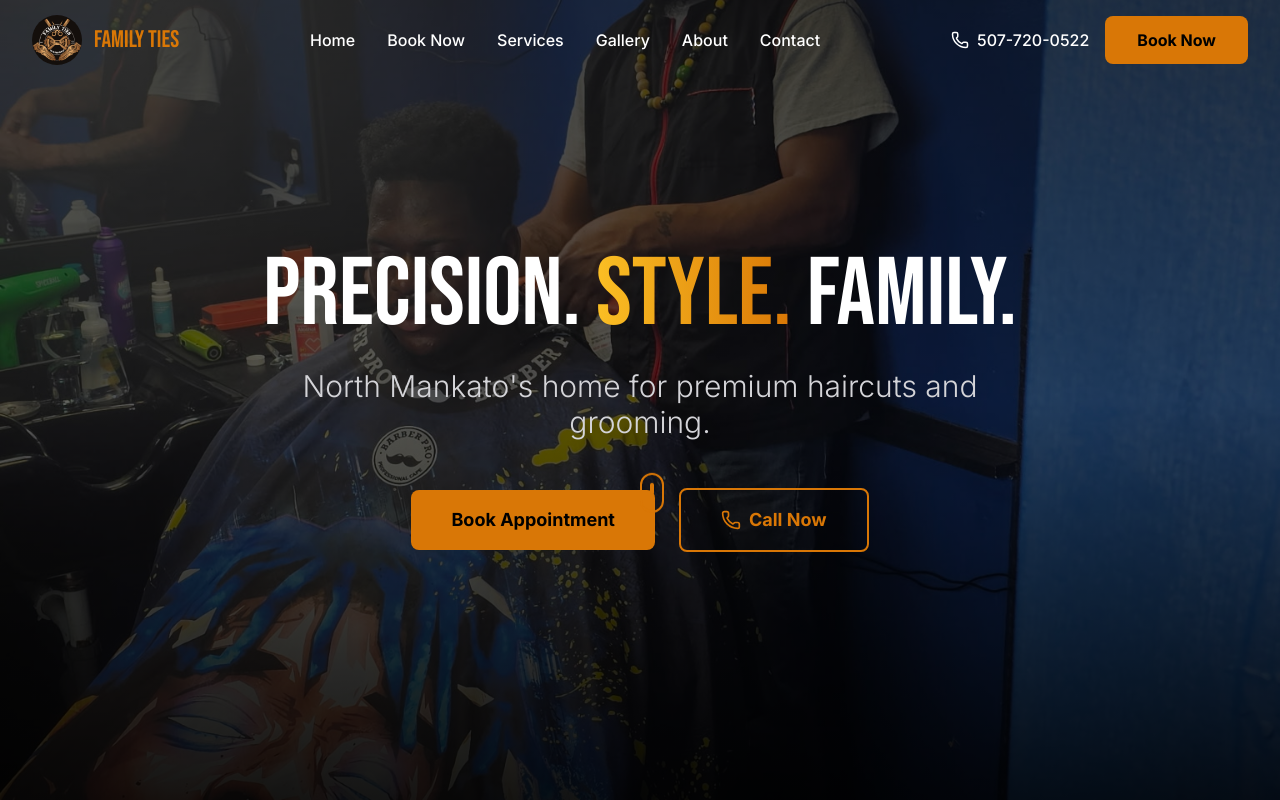
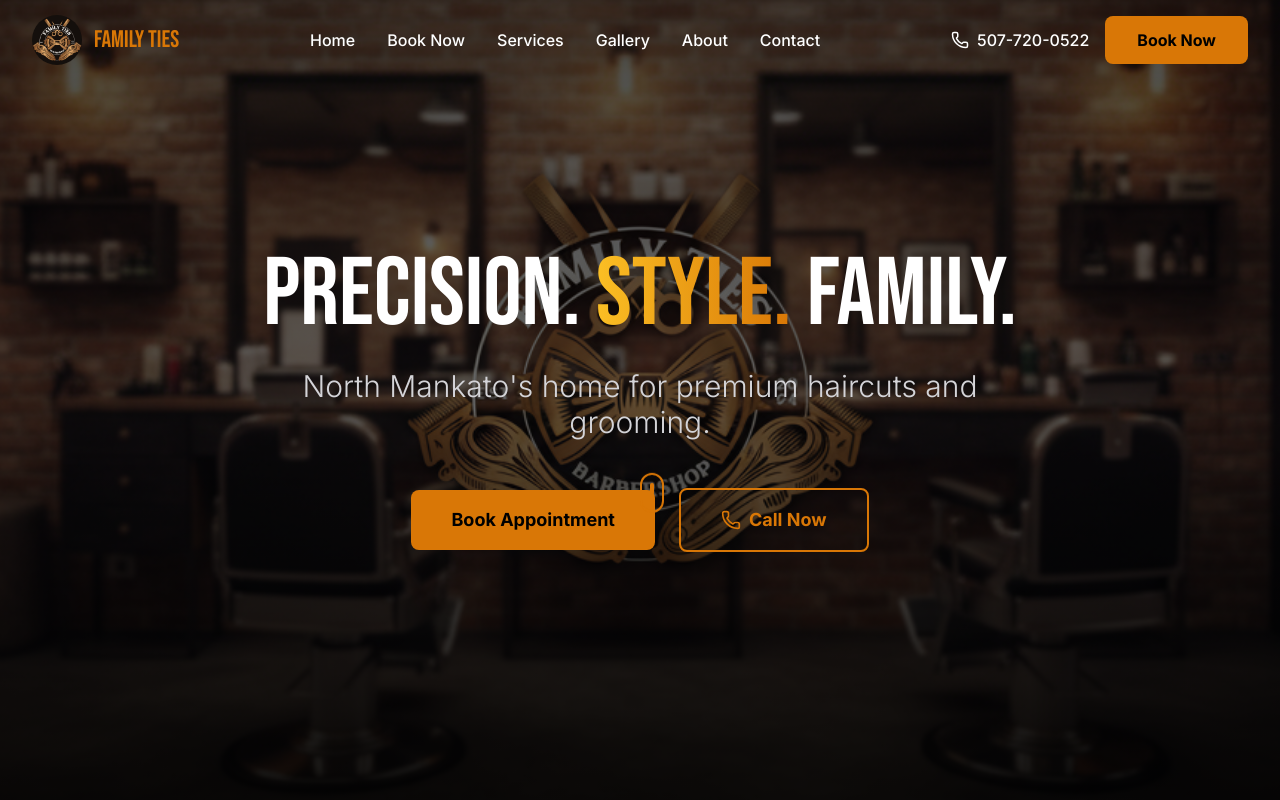
Before and after one commit to Nahomatnafu/family-ties-barbershop, a Next.js app: page / in a window 1280 px wide. Shown: the top 800 px of the page. Built offline with nearby package versions, Linux system fonts and the light colour scheme.

Commit message:
Update hero background to family-ties-hero-v01.png

```diff
--- a/components/home/Hero.tsx
+++ b/components/home/Hero.tsx
@@ -11,7 +11,7 @@ export default function Hero() {
       {/* Background Image with Overlay */}
       <div className="absolute inset-0 z-0">
         <Image
-          src="/assets/barbershop-images/barbershop-image-001.jpg"
+          src="/assets/barbershop-images/hero/family-ties-hero-v01.png"
           alt="Family Ties Barbershop"
           fill
           priority
```
Also changed, not shown: public/assets/barbershop-images/hero/family-ties-hero-v01.png (added).
